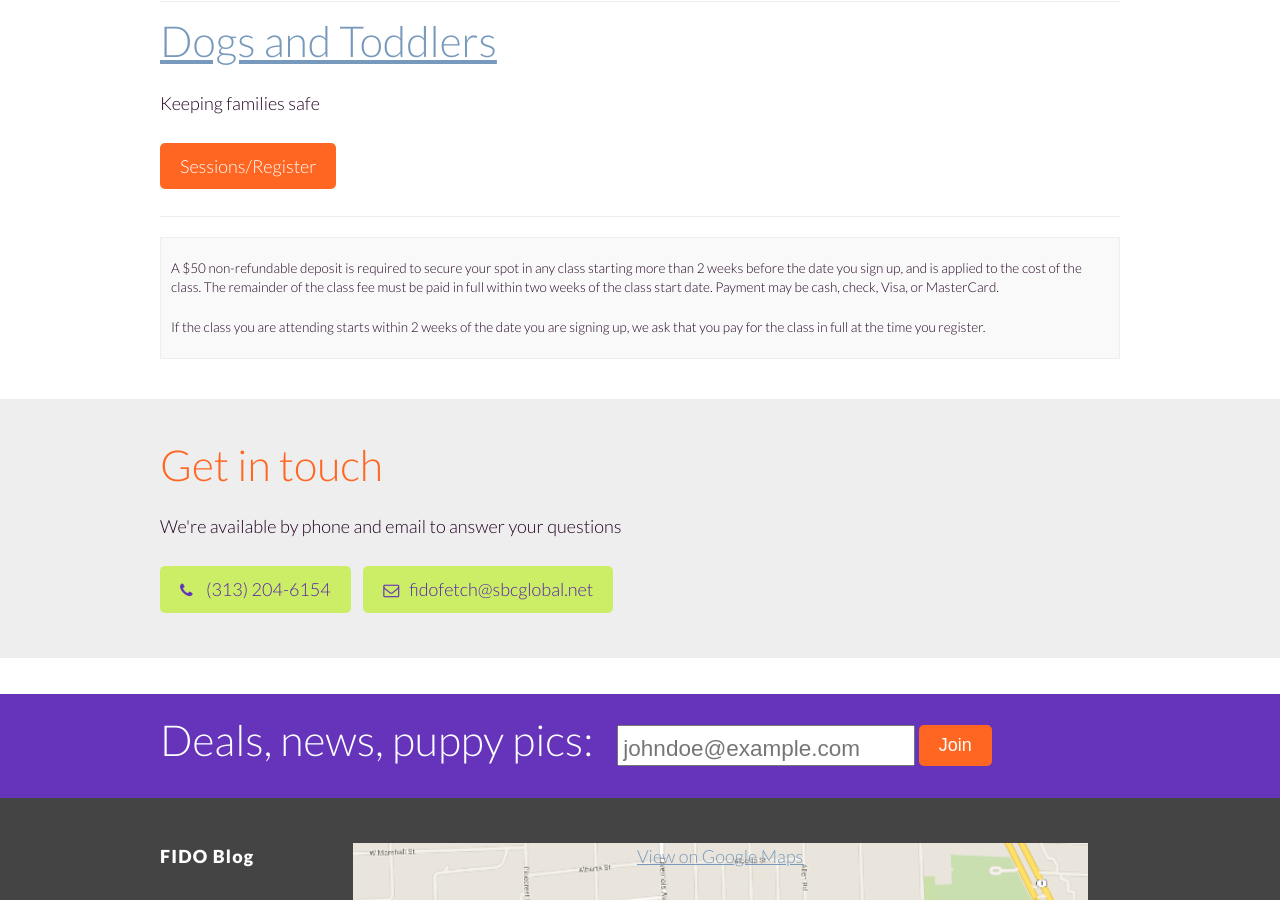
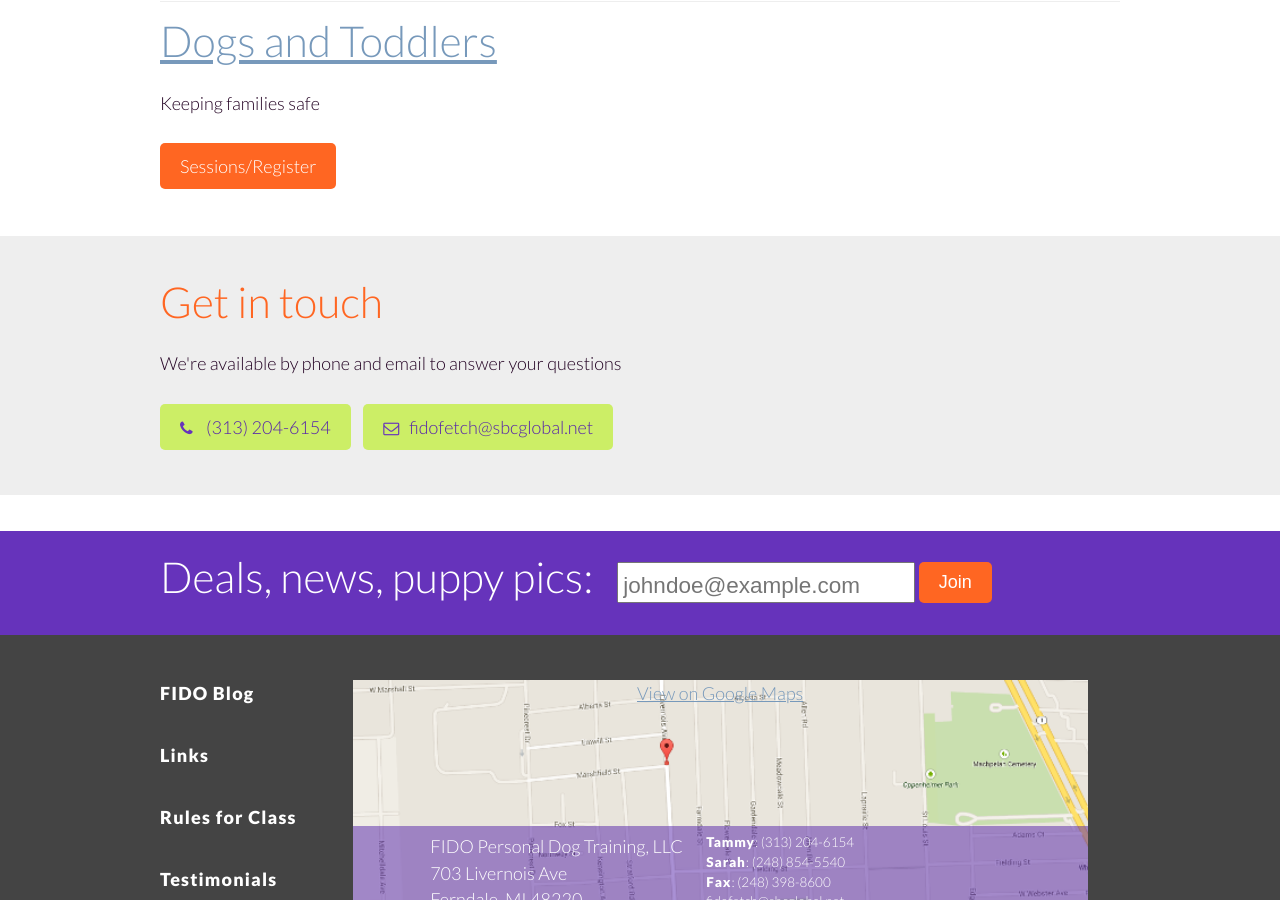
Before and after one commit to fidodogtraining/fidodogtraining.github.io, a Jekyll site: the page built from _autopages/classes.html, in a window 1280 px wide and 900 px high, scrolled down 5109 px. Built offline with Jekyll 4.4.1, drawn with Linux system fonts in a browser that asks for light colours.

Commit message:
Update classes.html

```diff
--- a/_autopages/classes.html
+++ b/_autopages/classes.html
@@ -44,12 +44,3 @@
 {% include class_brief.html class=class %}
 {% endif %}
 {% endfor %}
-
-<aside>
-  <p>A $50 non-refundable deposit is required to secure your spot in any class starting
-more than 2 weeks before the date you sign up, and is applied to the cost of the
-class. The remainder of the class fee must be paid in full within two weeks of
-the class start date. Payment may be cash, check, Visa, or MasterCard.</p>
-  <p>If the class you are attending starts within 2 weeks of the date you are signing
-up, we ask that you pay for the class in full at the time you register.</p>
-</aside>
```
